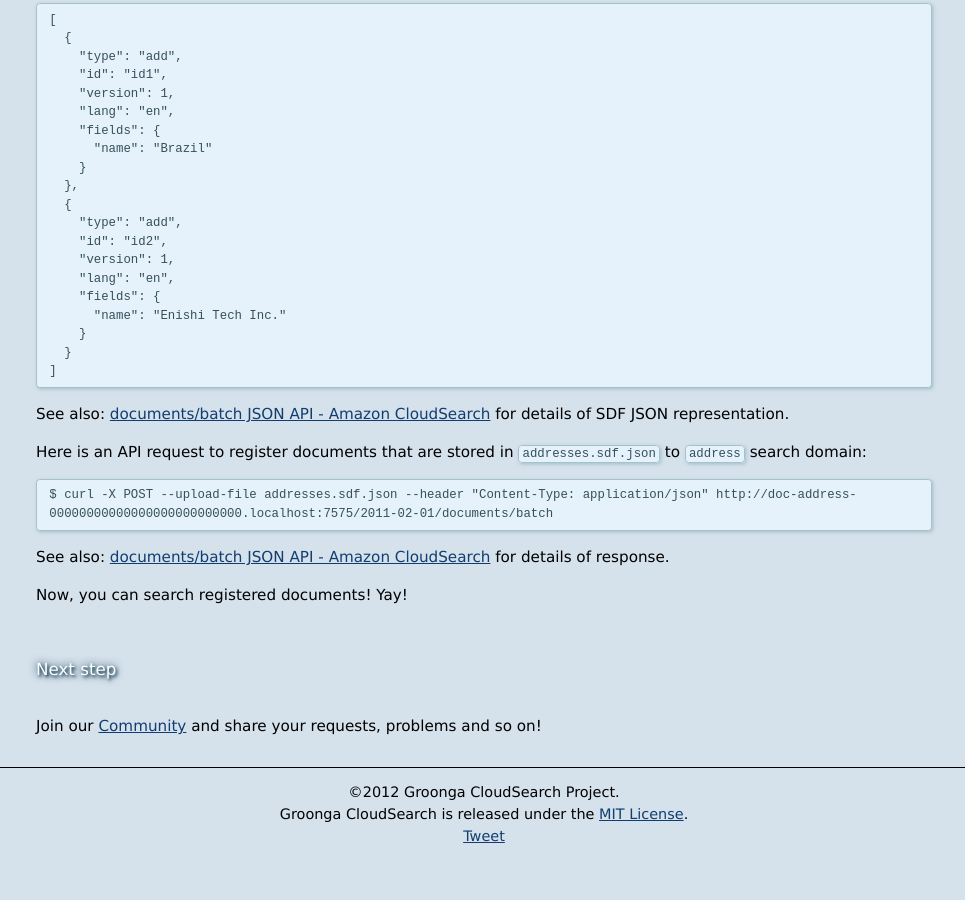
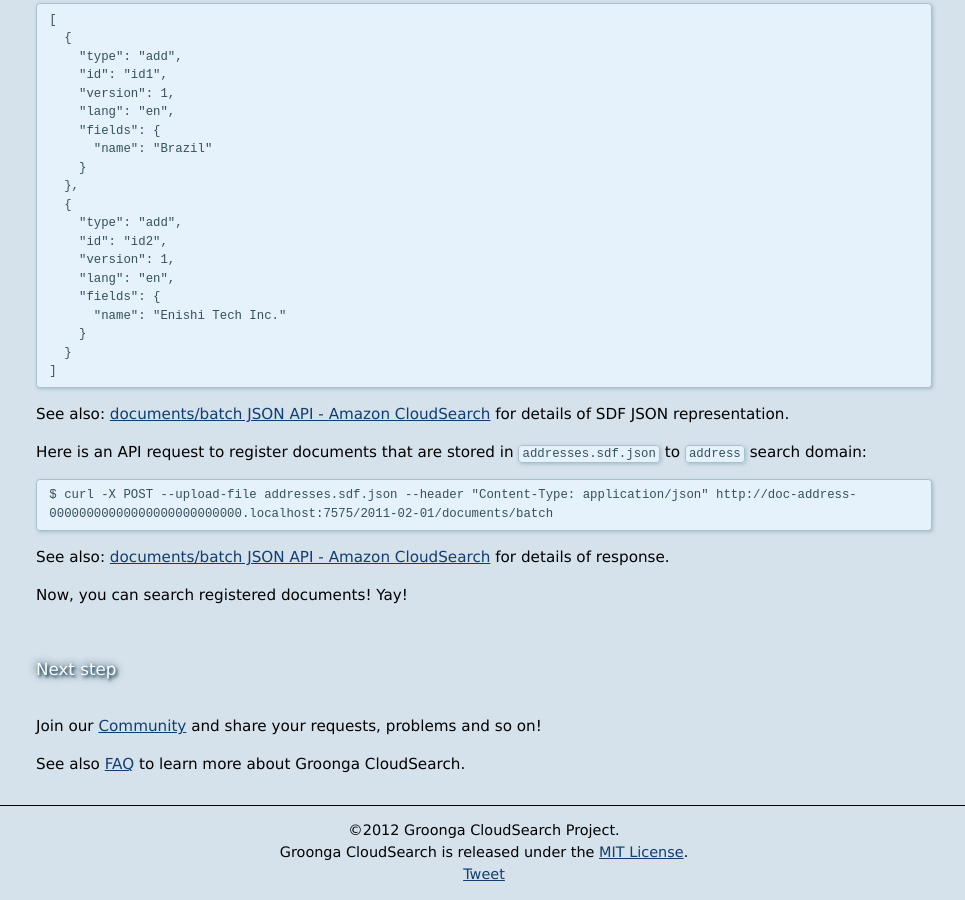
Before and after one commit to groonga/gcs.groonga.org, a Jekyll site: the page built from docs/tutorial/index.md, in a window 1280 px wide and 900 px high, scrolled down 9930 px. Shown: the whole window, without its empty margins (156-1121 px from the left). Built offline with Jekyll 4.4.1, drawn with Linux system fonts in a browser that asks for light colours; comment, search, counter and statistics services are not loaded; before the commit the page ends 10793 px from its top, so only the background shows below that.

Commit message:
tutorial: add a link to FAQ at the last

```diff
--- a/docs/tutorial/index.md
+++ b/docs/tutorial/index.md
@@ -321,3 +321,5 @@
 
 Join our [Community](/community/) and share your requests, problems
 and so on!
+
+See also [FAQ](../faq/) to learn more about Groonga CloudSearch.
```
